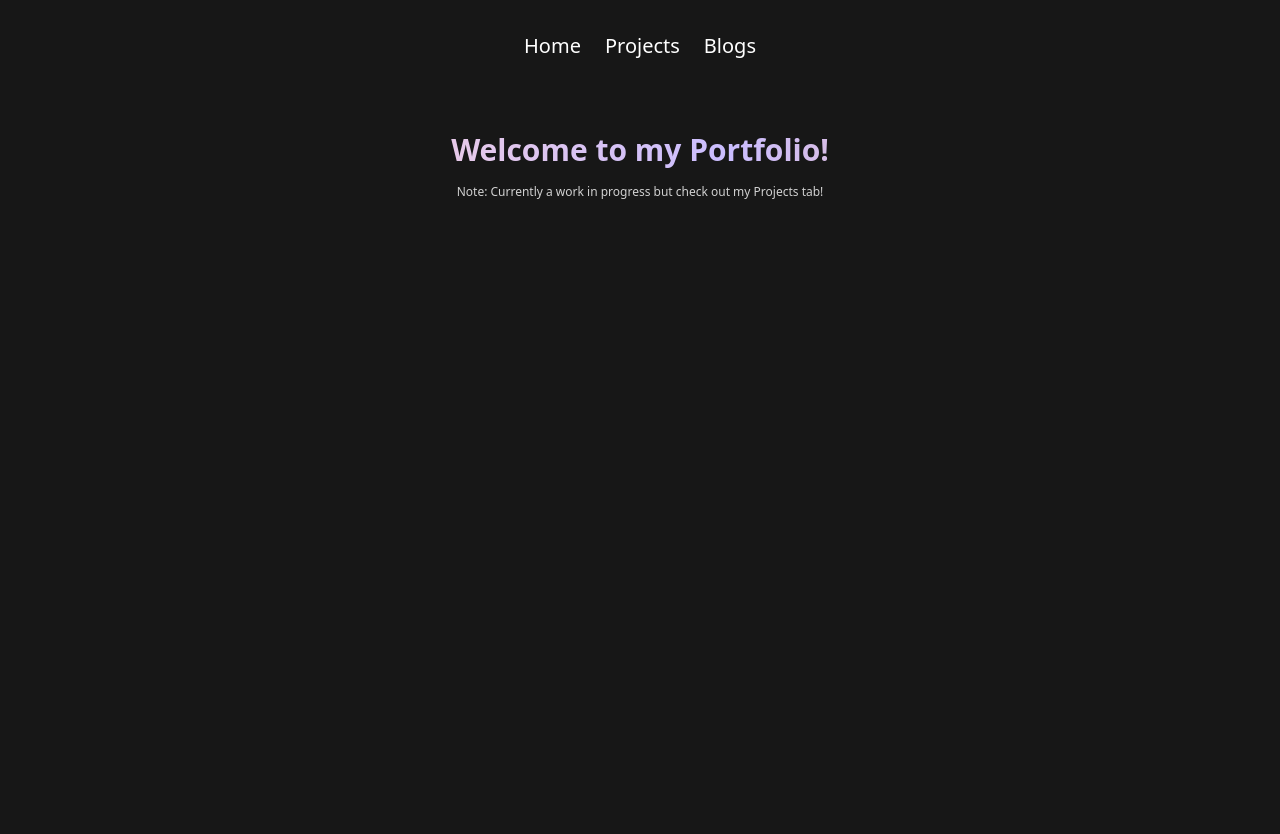
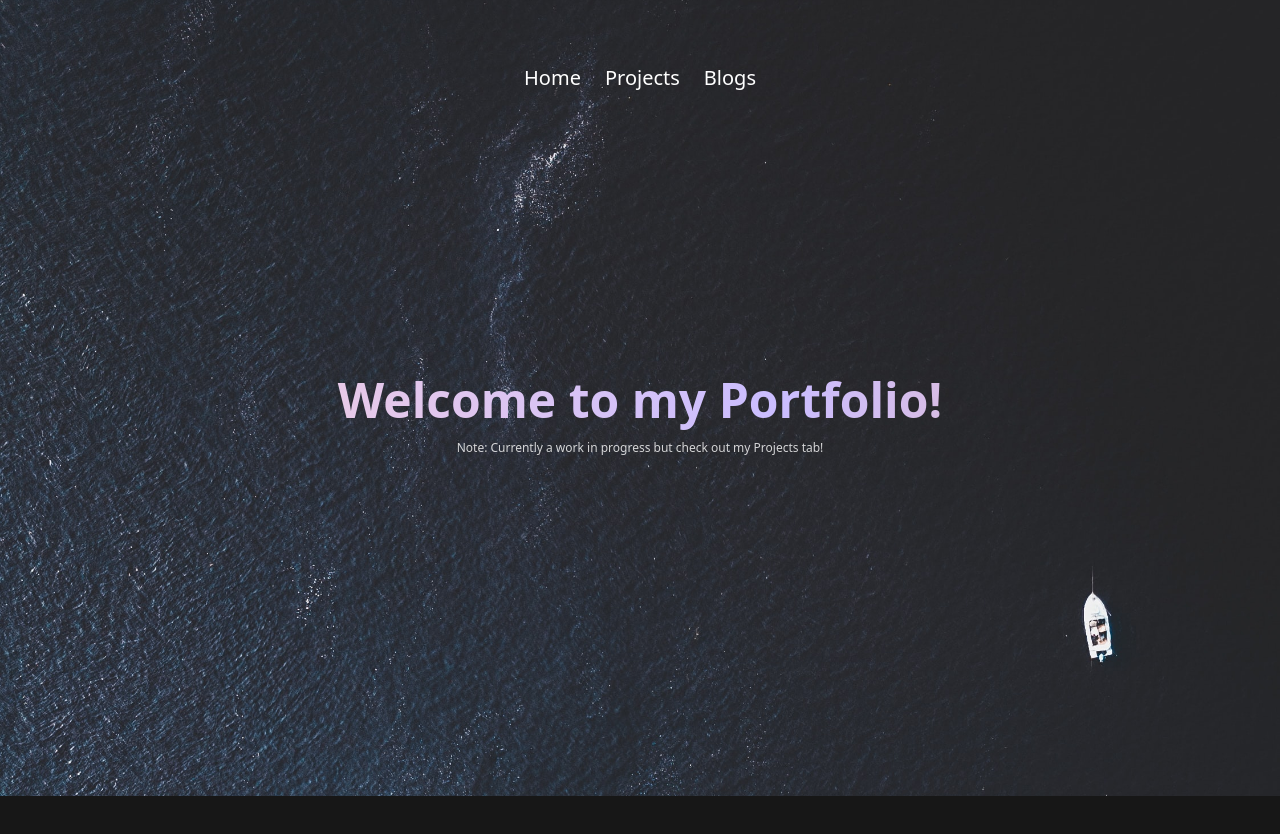
Before and after one commit to IvanDuran02/next-portfolio, a Next.js app: page / in a window 1280 px wide. Shown: the top 834 px of the page. After the commit the page ends 800 px from the top, so only its background shows below. Built offline with nearby package versions, Linux system fonts and the light colour scheme; what tailwindcss-hyphens would draw is missing.

Commit message:
added a background image to hero section and centered the heading text

```diff
--- a/src/components/HeroSection.tsx
+++ b/src/components/HeroSection.tsx
@@ -3,14 +3,19 @@ import React from "react";
 function HeroSection() {
   return (
     <>
-      <div className="bg-[#171717] w-screen h-screen flex flex-col justify-inbetween items-center">
-        <div className="pt-8" />
-        <h1 className="pt-2 px-4 text-3xl font-bold text-center text-transparent bold-text bg-clip-text bg-gradient-to-r from-t-pink via-t-purple to-t-orange animate-gradient-text py-4">
-          Welcome to my Portfolio!
-        </h1>
-        <p className="text-white opacity-80 text-center px-6 text-xs">
-          Note: Currently a work in progress but check out my Projects tab!
-        </p>
+      <div className="bg-[url('../../public/img-3.jpg')] bg-cover b -mt-24 md:-mt-32 lg:-mt-40 min-h-screen min-w-screen ">
+        <div className="pt-12 md:pt-12 lg:py-12" />
+        <div className="flex flex-col justify-evenly items-center h-[80vh] w-screen py-12">
+          <div>
+            <h1 className="pt-2 px-4 md:text-4xl lg:text-5xl text-3xl font-bold text-center text-transparent bold-text bg-clip-text bg-gradient-to-r from-t-pink via-t-purple to-t-orange animate-gradient-text py-4">
+              Welcome to my Portfolio!
+            </h1>
+
+            <p className="text-white opacity-80 text-center px-6 text-xs">
+              Note: Currently a work in progress but check out my Projects tab!
+            </p>
+          </div>
+        </div>
       </div>
     </>
   );
--- a/src/components/Navbar.tsx
+++ b/src/components/Navbar.tsx
@@ -4,7 +4,7 @@ import React from "react";
 function Navbar() {
   return (
     <div className="bg-[#171717] flex flex-col justify-inbetween items-center">
-      <div className="text-white flex space-x-6 py-8 text-xl">
+      <div className="text-white flex space-x-6 py-8 md:py-12 lg:py-16 text-xl">
         <Link href="./">
           <h3 className="hover:scale-110 transition-all cursor-pointer hover:text-t-red">
             Home
```
Also changed, not shown: public/img-3.jpg (added).
